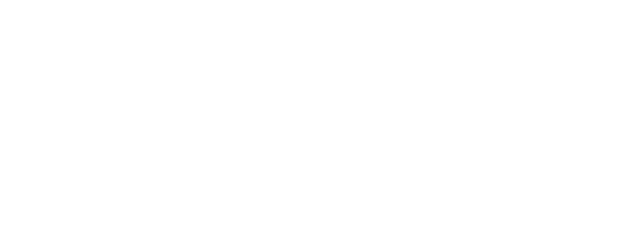
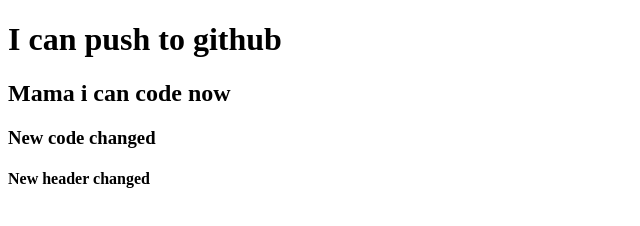
Before and after one commit to nnsisily/my-second-repo, a plain HTML site: page index.html in a window 1280 px wide. Shown: the whole page, without its empty margins (0-640 px from the left). Drawn offline with Linux system fonts and the light colour scheme.

Commit message:
added header

```diff
--- a/index.html
+++ b/index.html
@@ -7,6 +7,9 @@
     <title>My second github repo</title>
 </head>
 <body>
-
+    <h1>I can push to github</h1>
+    <h2>Mama i can code now</h2>
+    <h3>New code changed</h3>
+    <h4>New header changed</h4>
 </body>
 </html>
```
